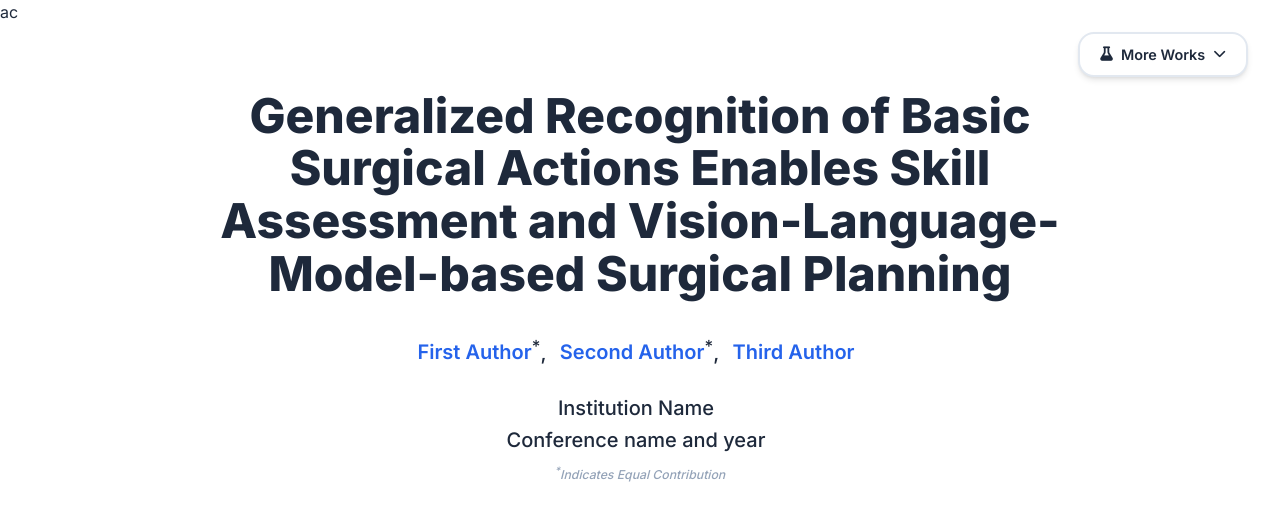
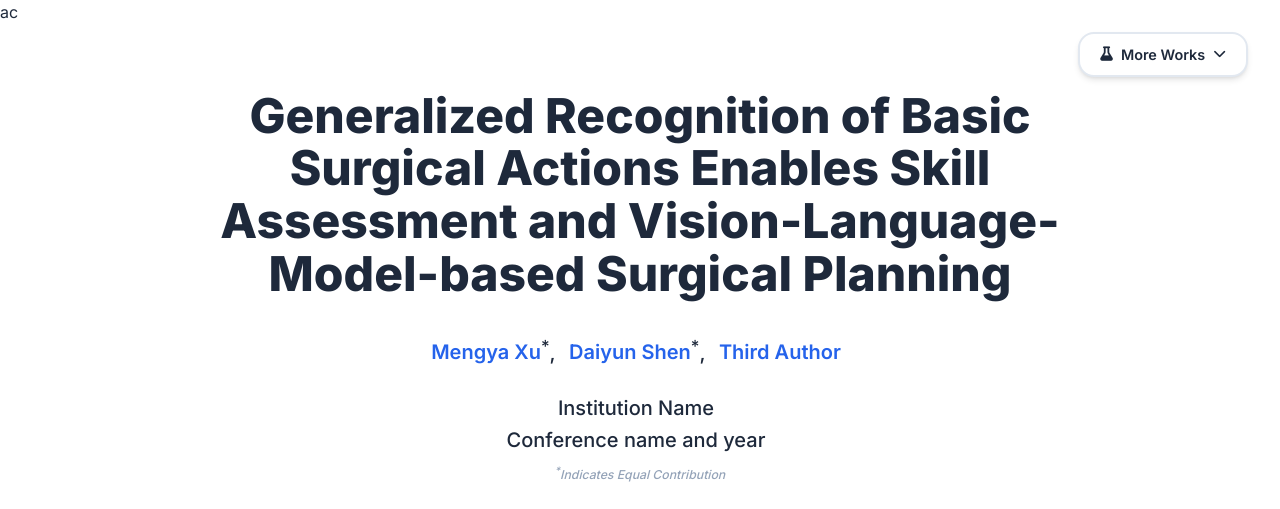
Before and after one commit to XuMengyaAmy/BasicSurgicalActions, a plain HTML site: page index.html in a window 1280 px wide. Shown: the top 509 px of the page. Drawn offline with nearby package versions, Linux system fonts and the light colour scheme; some icons are missing.

Commit message:
Update index.html

```diff
--- a/index.html
+++ b/index.html
@@ -245,9 +245,9 @@
             <div class="is-size-5 publication-authors">
               <!-- TODO: Replace with your paper authors and their personal links -->
               <span class="author-block">
-                <a href="FIRST AUTHOR PERSONAL LINK" target="_blank">First Author</a><sup>*</sup>,</span>
+                <a href="FIRST AUTHOR PERSONAL LINK" target="_blank">Mengya Xu</a><sup>*</sup>,</span>
                 <span class="author-block">
-                  <a href="SECOND AUTHOR PERSONAL LINK" target="_blank">Second Author</a><sup>*</sup>,</span>
+                  <a href="SECOND AUTHOR PERSONAL LINK" target="_blank">Daiyun Shen</a><sup>*</sup>,</span>
                   <span class="author-block">
                     <a href="THIRD AUTHOR PERSONAL LINK" target="_blank">Third Author</a>
                   </span>
```
